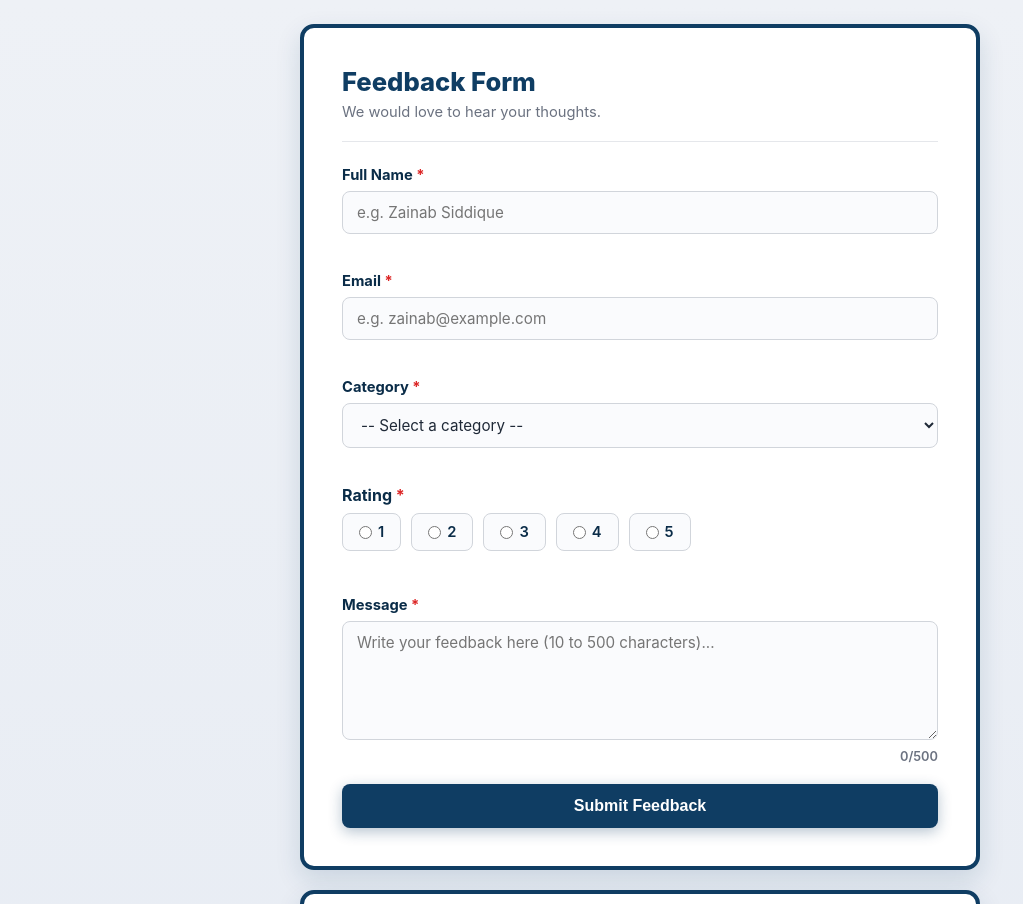
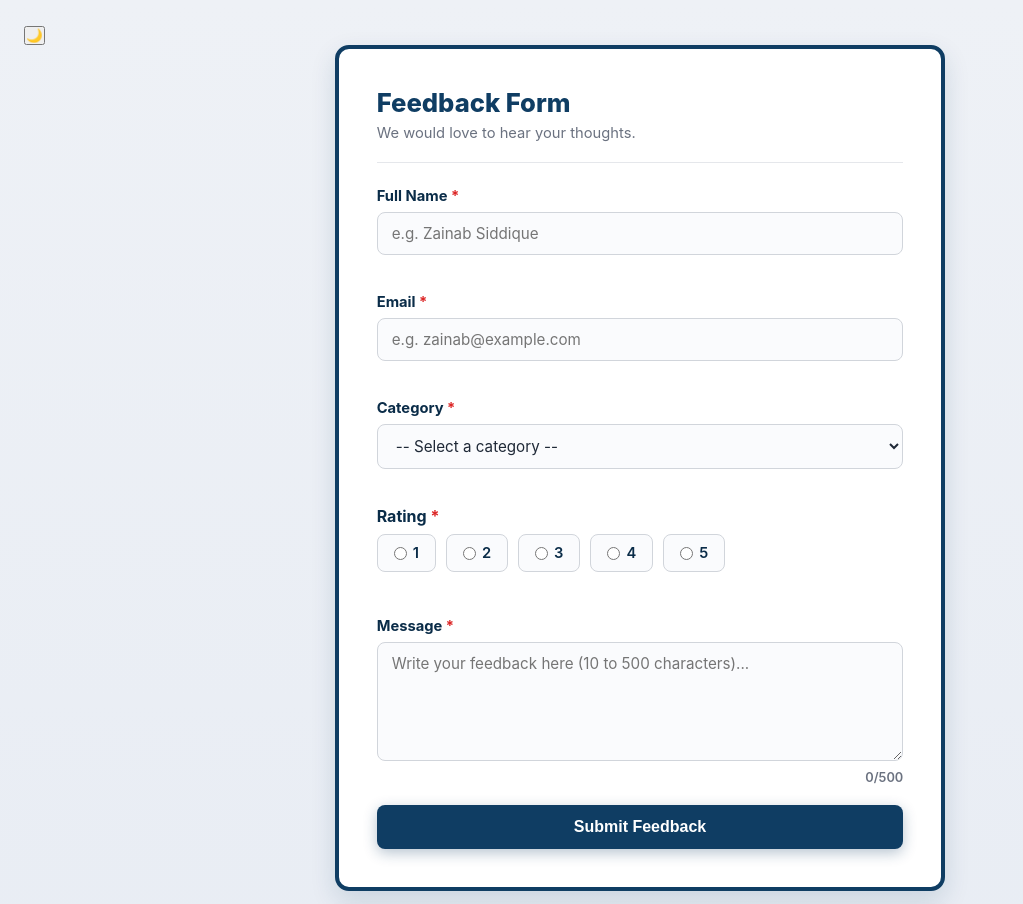
Before and after one commit to zainabsiddique716-gif/Web_Development-Internship-Task3, a plain HTML site: page index.html in a window 1280 px wide. Shown: the top 904 px of the page, without its empty margins (0-1023 px from the left). Drawn offline with Linux system fonts and the light colour scheme; no server answers.

Commit message:
Add theme toggle button to index.html
Added a button for toggling dark mode.

```diff
--- a/index.html
+++ b/index.html
@@ -8,6 +8,13 @@
   <link rel="stylesheet" href="style.css">
 </head>
 <body>
+
+  <button id="themeToggle" class="theme-toggle" type="button" aria-label="Toggle dark mode">
+    🌙
+  </button>
+
+  <main class="page">
+
 
   <main class="page">
 
```
